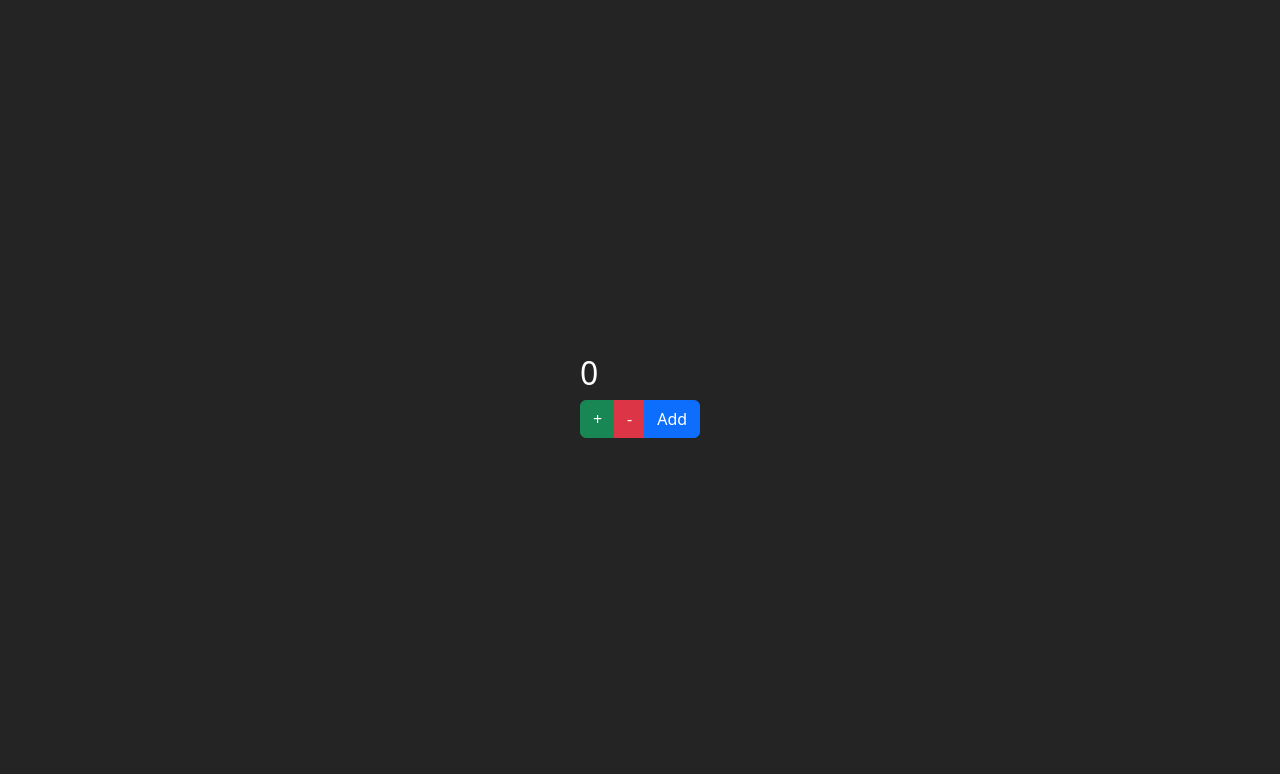
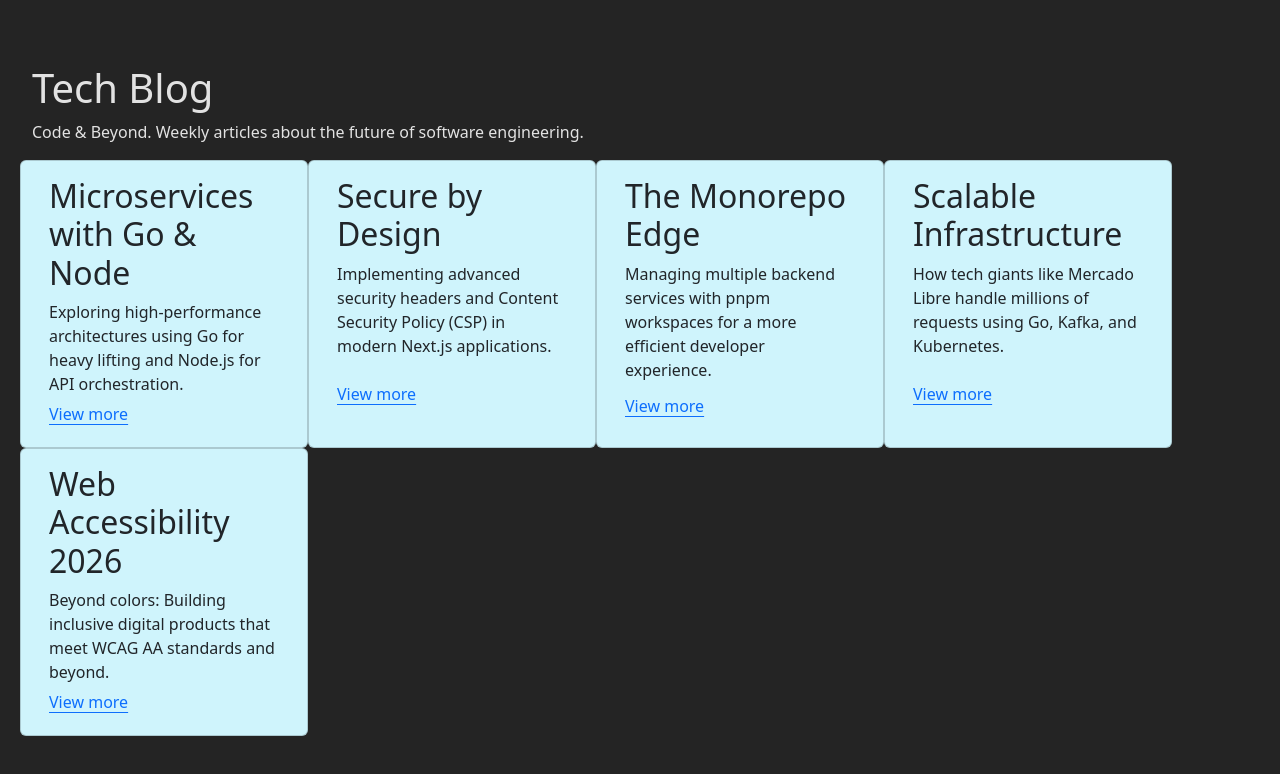
Before and after one commit to everviera12/learning-vue, a Vue app: page / in a window 1280 px wide. Shown: the top 774 px of the page. Built offline with nearby package versions, Linux system fonts and the light colour scheme.

Commit message:
learning how to use v-for with component props

```diff
--- a/src/App.vue
+++ b/src/App.vue
@@ -1,74 +1,42 @@
 <script setup>
-import { computed, ref } from 'vue';
+import Counter from './components/counter.vue';
+import Card from './components/ui/card.vue';
+import TextRow from './components/ui/text-row.vue';
 
-const counter = ref(0)
-const arrayCounter = ref([])
-
-/**
- *  Logic to handle interactions of button component
- * @handleClick => increment or decrement value
- * @buttonClass => depends of the value the counter style is diferent
-
-*/
-const handleClick = (step) => {
-  counter.value += step
-}
-
-const buttonClass = computed(() => {
-  if (counter.value === 0) return 'neutral'
-  if (counter.value < 0) return 'negative'
-  return 'positive'
-})
-
-const add = () => {
-  arrayCounter.value.push(counter.value);
-  console.log(arrayCounter.value);
-};
-
-const blockNumber = computed(() =>
-  arrayCounter.value.includes(counter.value)
-)
-
-const sortedArrayCounter = computed(() => {
-  return [...arrayCounter.value].sort((a, b) => a - b)
-})
-
+const TECH_ARTICLES = [
+    {
+        title: "Microservices with Go & Node",
+        text: "Exploring high-performance architectures using Go for heavy lifting and Node.js for API orchestration."
+    },
+    {
+        title: "Secure by Design",
+        text: "Implementing advanced security headers and Content Security Policy (CSP) in modern Next.js applications."
+    },
+    {
+        title: "The Monorepo Edge",
+        text: "Managing multiple backend services with pnpm workspaces for a more efficient developer experience."
+    },
+    {
+        title: "Scalable Infrastructure",
+        text: "How tech giants like Mercado Libre handle millions of requests using Go, Kafka, and Kubernetes."
+    },
+    {
+        title: "Web Accessibility 2026",
+        text: "Beyond colors: Building inclusive digital products that meet WCAG AA standards and beyond."
+    }
+];
 </script>
 
 <template>
-  <h2 :class="counter === 0 ? 'neutral' : counter < 0 ? 'negative' : 'positive'">
-    {{ counter }}
-  </h2>
+    <TextRow title="Tech Blog" text="Code & Beyond. Weekly articles about the future of software engineering." />
 
-  <div class="btn-group">
-    <button class="btn btn-success" @click="handleClick(1)">+</button>
-    <button class="btn btn-danger" @click="handleClick(-1)">-</button>
-    <button @click="add" :disabled="blockNumber" class="btn btn-primary">
-      Add
-    </button>
-  </div>
+    <div class="row">
+        <Card
+            v-for="(post, idx) in TECH_ARTICLES"
+            :key="idx"
+            :title="post.title"
+            :text="post.text"
+        />
+    </div>
 
-  <ul class="list-group mt-2">
-    <li class="list-group-item" v-for="(item, index) in sortedArrayCounter" :key="index">
-      {{ item }}
-    </li>
-  </ul>
 </template>
-
-<style>
-h1 {
-  color: dodgerblue;
-}
-
-.negative {
-  color: red;
-}
-
-.positive {
-  color: lime;
-}
-
-.neutral {
-  color: white;
-}
-</style>
--- /dev/null
+++ b/src/components/counter.vue
@@ -0,0 +1,70 @@
+<script setup>
+import { computed, ref } from 'vue';
+
+const counter = ref(0)
+const arrayCounter = ref([])
+
+const handleClick = (step) => {
+    counter.value += step
+}
+
+const buttonClass = computed(() => {
+    if (counter.value === 0) return 'neutral'
+    if (counter.value < 0) return 'negative'
+    return 'positive'
+})
+
+const add = () => {
+    arrayCounter.value.push(counter.value);
+    console.log(arrayCounter.value);
+};
+
+const blockNumber = computed(() =>
+    arrayCounter.value.includes(counter.value)
+)
+
+const sortedArrayCounter = computed(() => {
+    return [...arrayCounter.value].sort((a, b) => a - b)
+})
+
+</script>
+
+<template>
+
+    <h1> Contador con Bootstrap </h1>
+    <h2 :class="counter === 0 ? 'neutral' : counter < 0 ? 'negative' : 'positive'">
+        {{ counter }}
+    </h2>
+
+    <div class="btn-group">
+        <button class="btn btn-success" @click="handleClick(1)">+</button>
+        <button class="btn btn-danger" @click="handleClick(-1)">-</button>
+        <button @click="add" :disabled="blockNumber" class="btn btn-primary">
+            Add
+        </button>
+    </div>
+
+    <ul class="list-group mt-2">
+        <li class="list-group-item" v-for="(item, index) in sortedArrayCounter" :key="index">
+            {{ item }}
+        </li>
+    </ul>
+</template>
+
+<style scoped>
+h1 {
+    color: dodgerblue;
+}
+
+.negative {
+    color: red;
+}
+
+.positive {
+    color: lime;
+}
+
+.neutral {
+    color: white;
+}
+</style>
--- /dev/null
+++ b/src/components/ui/card.vue
@@ -0,0 +1,27 @@
+<script setup>
+defineProps({
+    title: {
+        type: String,
+        default: 'No hay titulo'
+    },
+    text: {
+        type: String,
+        default: 'Sin descripción'
+    },
+});
+</script>
+
+<template>
+    <article class="card bg-info-subtle" style="width: 18rem; height: 18rem;">
+        <div class="card-body d-grid">
+            <div>
+                <h2 class="card-title fw-light">{{ title }}</h2>
+                <p class="card-text"> {{ text }} </p>
+            </div>
+
+            <a href="#" class="text-primary fw-medium link-offset-2">
+                View more
+            </a>
+        </div>
+    </article>
+</template>
--- /dev/null
+++ b/src/components/ui/text-row.vue
@@ -0,0 +1,19 @@
+<script setup>
+defineProps({
+    title: {
+        type: String,
+        default: 'No hay titulo'
+    },
+    text: {
+        type: String,
+        default: 'Sin descripción'
+    },
+});
+</script>
+
+<template>
+    <div class="title">
+        <h1> {{ title }} </h1>
+        <p>{{ text }}</p>
+    </div>
+</template>
```
Also changed, not shown: src/components/HelloWorld.vue (deleted, +0 -41 lines).
